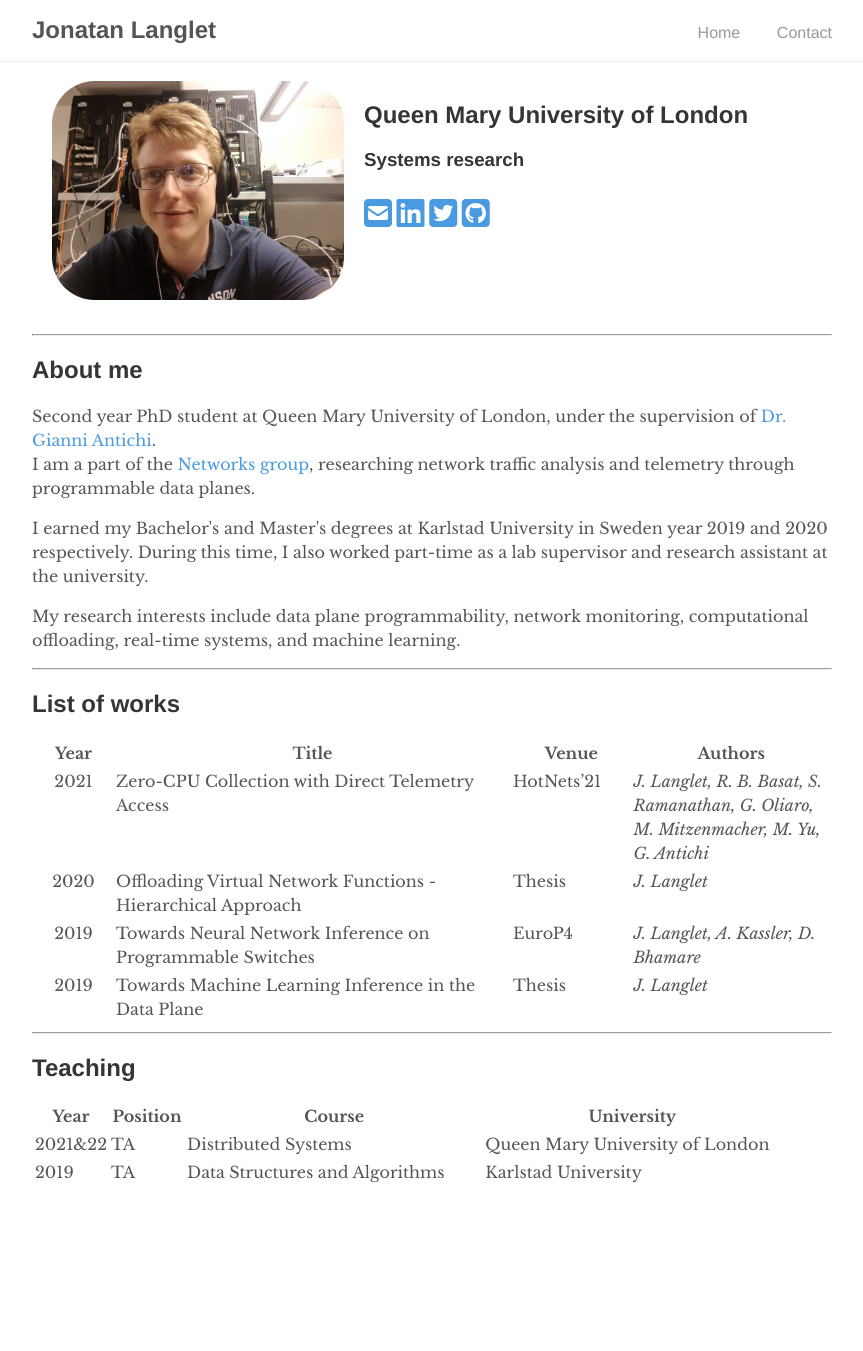
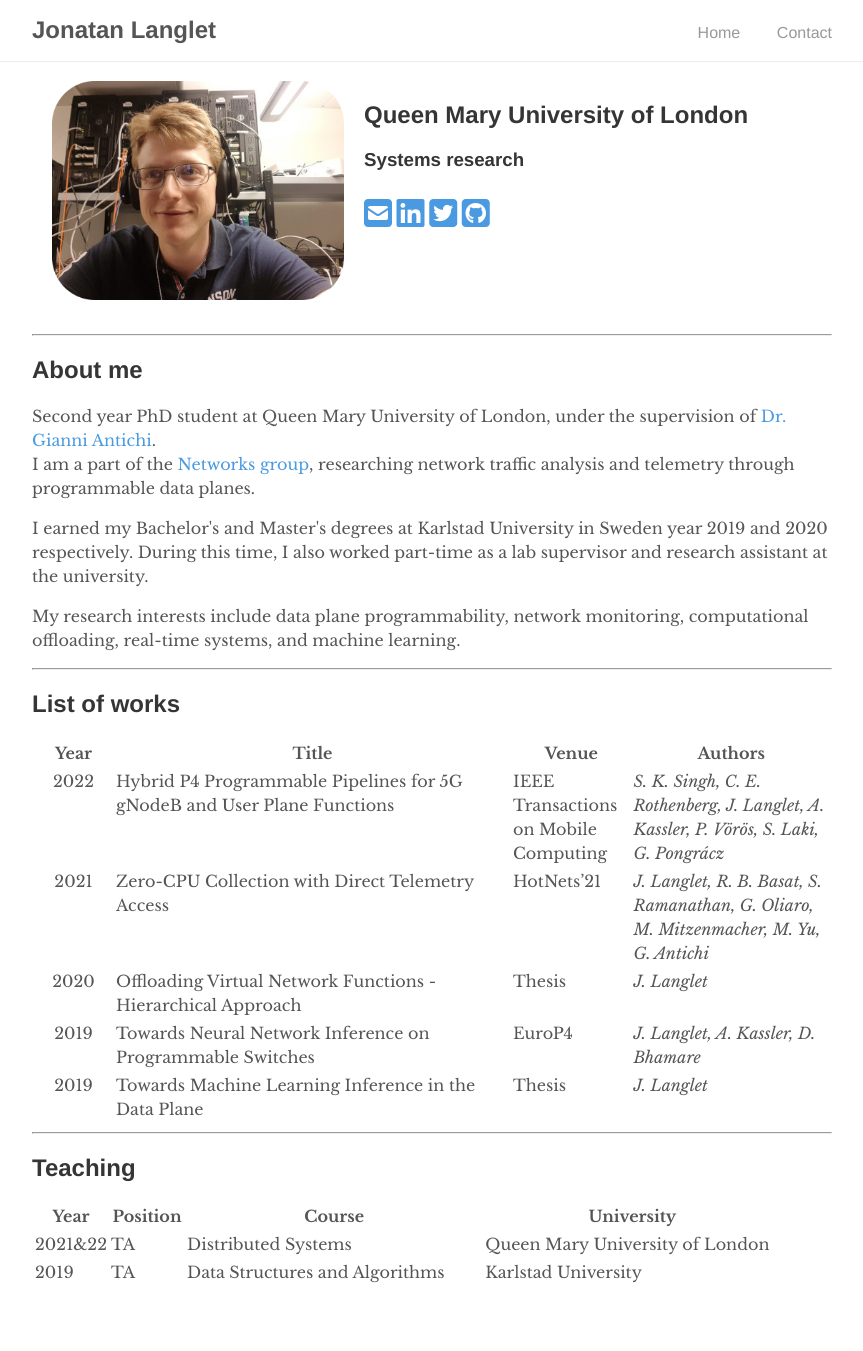
Before and after one commit to jonlanglet/jonlanglet.github.io, a Jekyll site: the page built from index.md, in a window 1280 px wide. Shown: the whole page, without its empty margins (208-1071 px from the left). Built offline with Jekyll 4.4.1, drawn with Linux system fonts in a browser that asks for light colours; nearby versions of some CDN libraries; a style sheet for code colours, icons or effects is not loaded; before the commit the page ends 1251 px from its top, so only the background shows below that.

Commit message:
Add new paper

```diff
--- a/_data/publications.yml
+++ b/_data/publications.yml
@@ -1,25 +1,32 @@
 1:
+  title: 'Hybrid P4 Programmable Pipelines for 5G gNodeB and User Plane Functions'
+  authors: 'S. K. Singh, C. E. Rothenberg, J. Langlet, A. Kassler, P. Vörös, S. Laki, G. Pongrácz'
+  year: '2022'
+  url: 'google.com'
+  conf: "IEEE Transactions on Mobile Computing"
+
+2:
   title: 'Zero-CPU Collection with Direct Telemetry Access'
   authors: 'J. Langlet, R. B. Basat, S. Ramanathan, G. Oliaro, M. Mitzenmacher, M. Yu, G. Antichi'
   year: '2021'
   url: 'google.com'
   conf: "HotNets'21"
 
-2:
+3:
   title: 'Offloading Virtual Network Functions - Hierarchical Approach'
   authors: 'J. Langlet'
   year: '2020'
   url: 'google.com'
   conf: "Thesis"
 
-3:
+4:
   title: 'Towards Neural Network Inference on Programmable Switches'
   authors: 'J. Langlet, A. Kassler, D. Bhamare'
   year: '2019'
   url: 'google.com'
   conf: "EuroP4"
 
-4:
+5:
   title: 'Towards Machine Learning Inference in the Data Plane'
   authors: 'J. Langlet'
   year: '2019'
```
